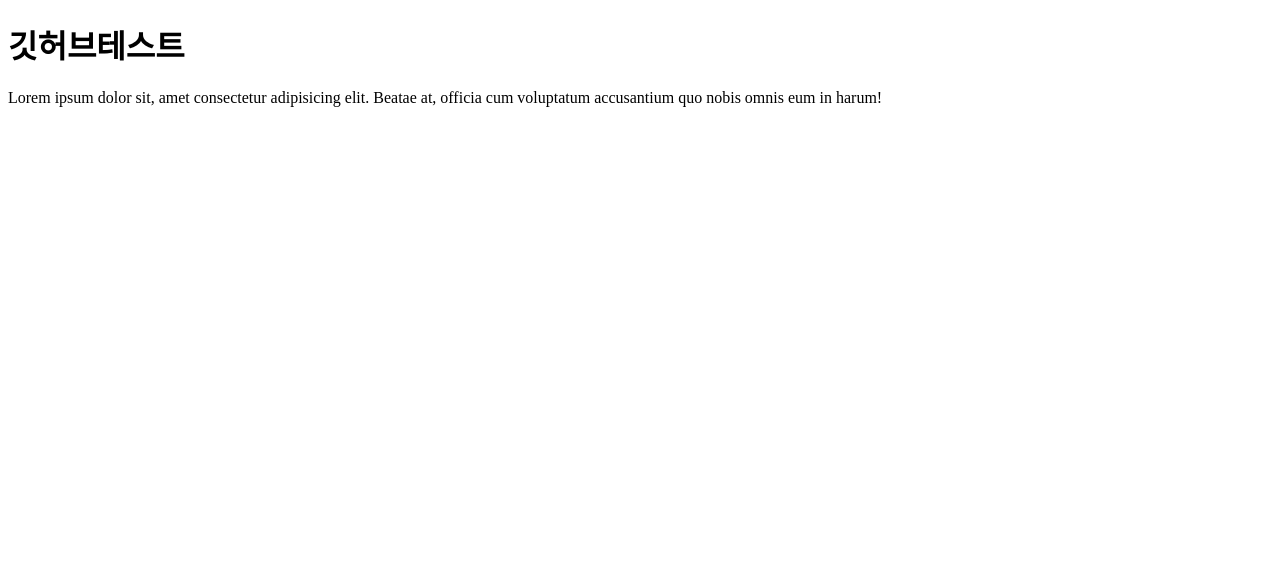
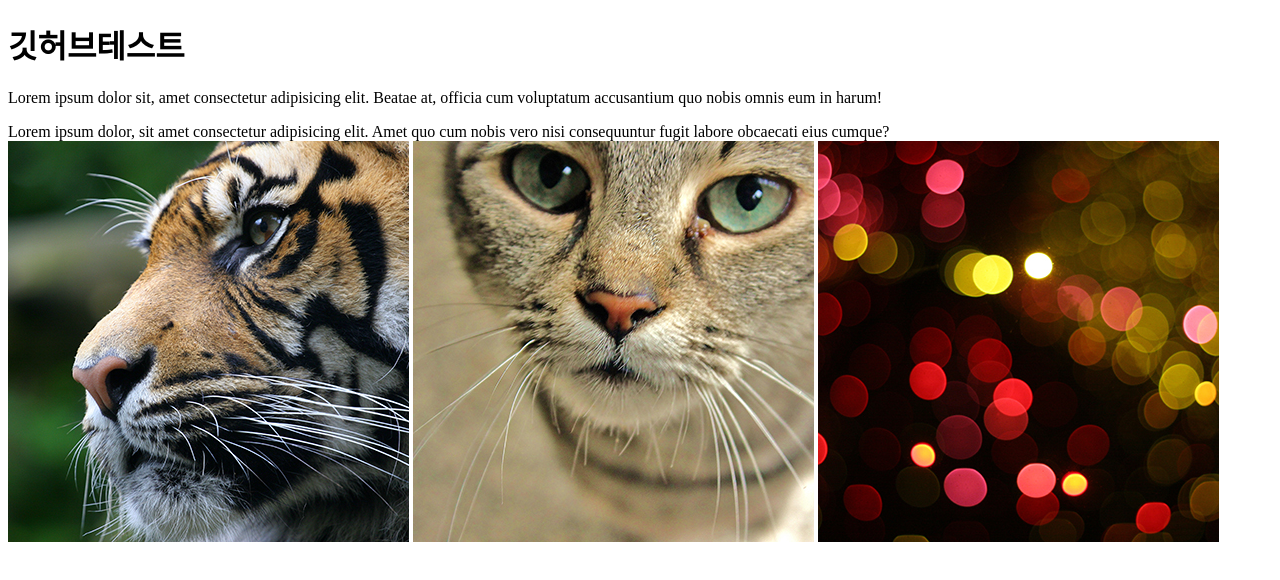
Before and after one commit to yyeony/test, a plain HTML site: page index.html in a window 1280 px wide. Drawn offline with Linux system fonts and the light colour scheme.

Commit message:
index.html 이미지 파일 추가 및 div 추가

```diff
--- a/index.html
+++ b/index.html
@@ -8,5 +8,10 @@
 <body>
     <h1>깃허브테스트</h1>
     <p>Lorem ipsum dolor sit, amet consectetur adipisicing elit. Beatae at, officia cum voluptatum accusantium quo nobis omnis eum in harum!</p>
+    <div>Lorem ipsum dolor, sit amet consectetur adipisicing elit. Amet quo cum nobis vero nisi consequuntur fugit labore obcaecati eius cumque?</div>
+
+    <img src="images/sub_gallery_06.jpg" alt="image">
+    <img src="images/sub_gallery_08.jpg" alt="image">
+    <img src="images/sub_gallery_09.jpg" alt="image">
 </body>
 </html>
```
Also changed, not shown: images/sub_gallery_06.jpg (added), images/sub_gallery_08.jpg (added), images/sub_gallery_09.jpg (added), images/sub_gallery_10.jpg (added).
